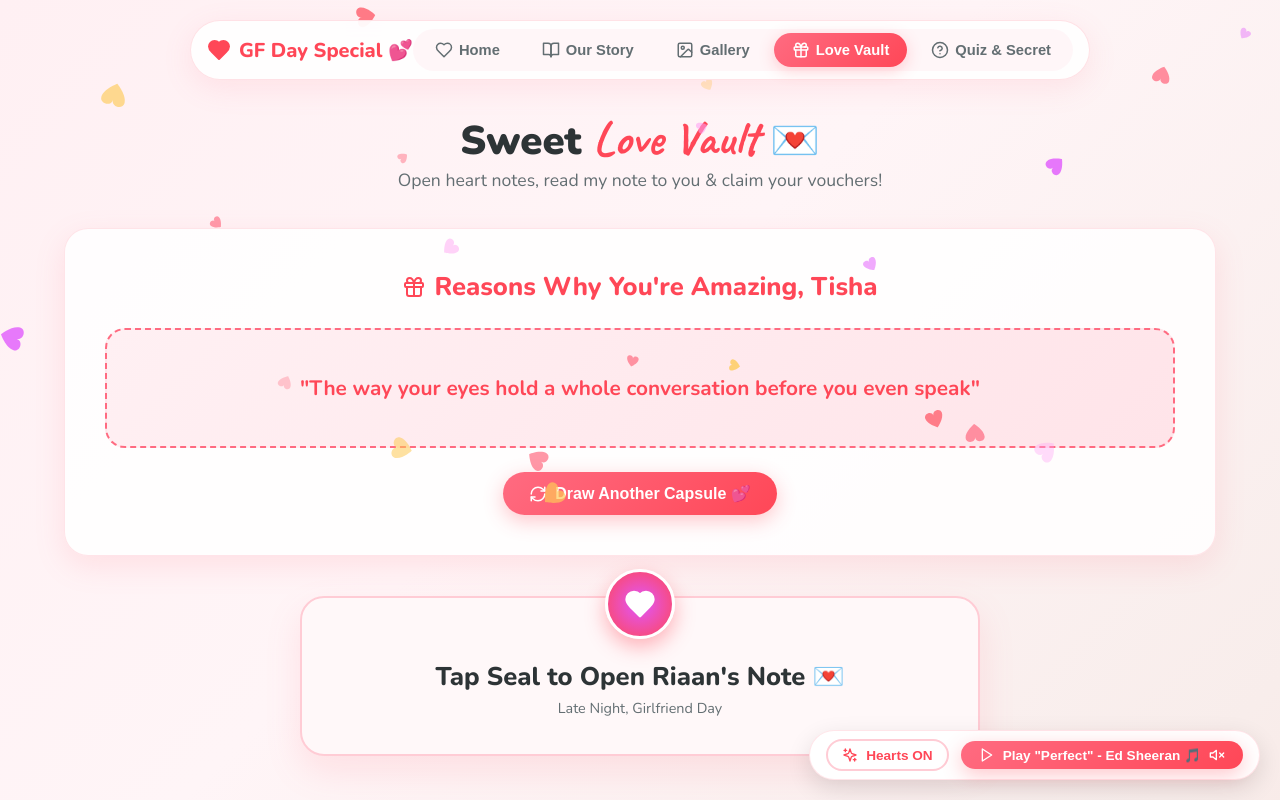
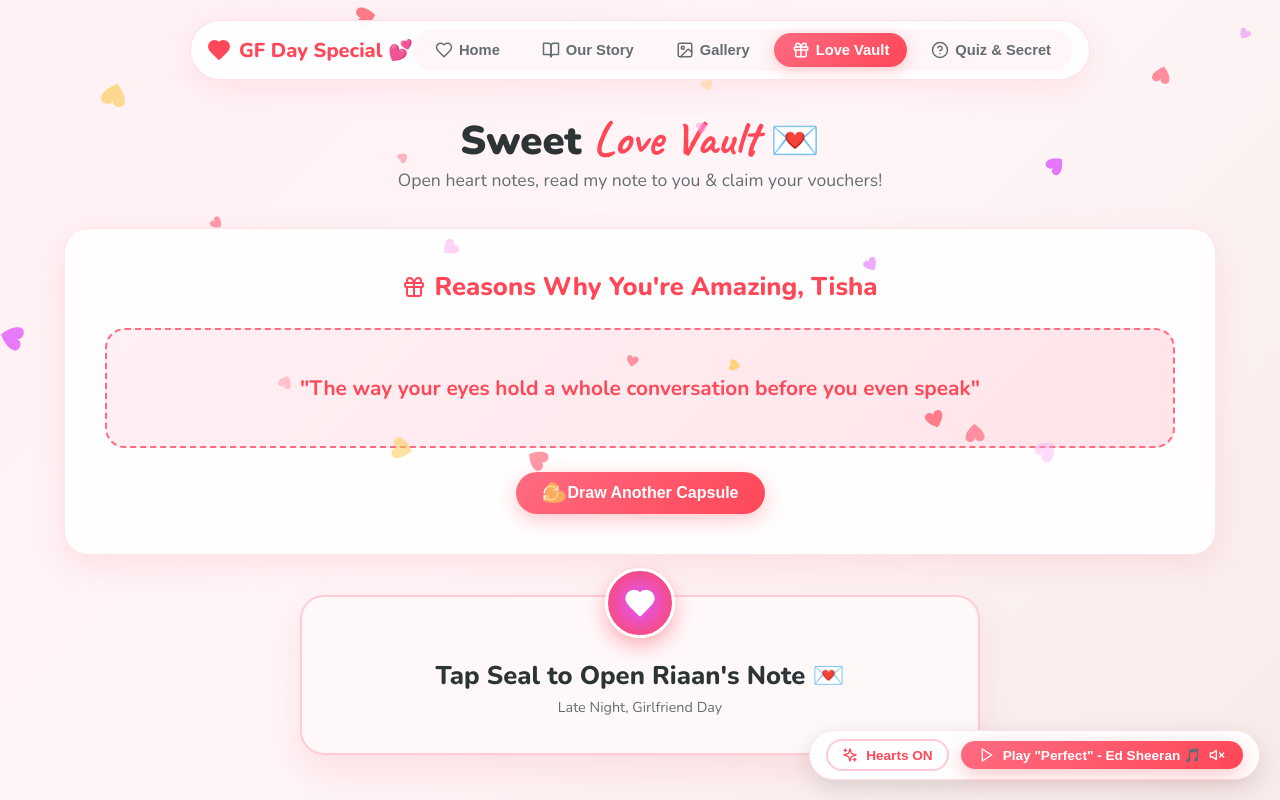
Before and after one commit to Riaan-Soni/gf-day-website, a React (Vite) app: page / in a window 1280 px wide. Both pictures are taken after a click on the button "Open Love Vault". Shown: the top 800 px of the page. Built offline with nearby package versions, Linux system fonts and the light colour scheme.

Commit message:
Update LoveVaultPage.jsx

```diff
--- a/src/pages/LoveVaultPage.jsx
+++ b/src/pages/LoveVaultPage.jsx
@@ -62,7 +62,7 @@ export default function LoveVaultPage() {
 
         <button className="btn-primary" onClick={drawNewReason}>
           <RefreshCw size={18} />
-          <span>Draw Another Capsule 💕</span>
+          <span>Draw Another Capsule</span>
         </button>
       </section>
 
@@ -75,7 +75,7 @@ export default function LoveVaultPage() {
             </div>
 
             <h2 style={{ fontSize: '1.6rem', fontWeight: 800, marginTop: '8px' }}>
-              {isLetterOpen ? 'A Note From Riaan To Tisha 💖' : 'Tap Seal to Open Riaan\'s Note 💌'}
+              {isLetterOpen ? 'A Note From Riaan To Tisha' : 'Tap Seal to Open Riaan\'s Note 💌'}
             </h2>
             <p style={{ color: '#636e72', fontSize: '0.9rem', marginTop: '4px' }}>
               {relationshipData.loveLetter.date}
@@ -100,7 +100,7 @@ export default function LoveVaultPage() {
                 </div>
 
                 <div className="handwritten-ps">
-                  P.S. Sorry if my handwriting is messy haha, you know how I am! But I meant every single word. 🥰
+                  P.S. Sorry if my handwriting is messy hehe, you know how I am! But I meant every single word.
                 </div>
               </div>
             )}
```
